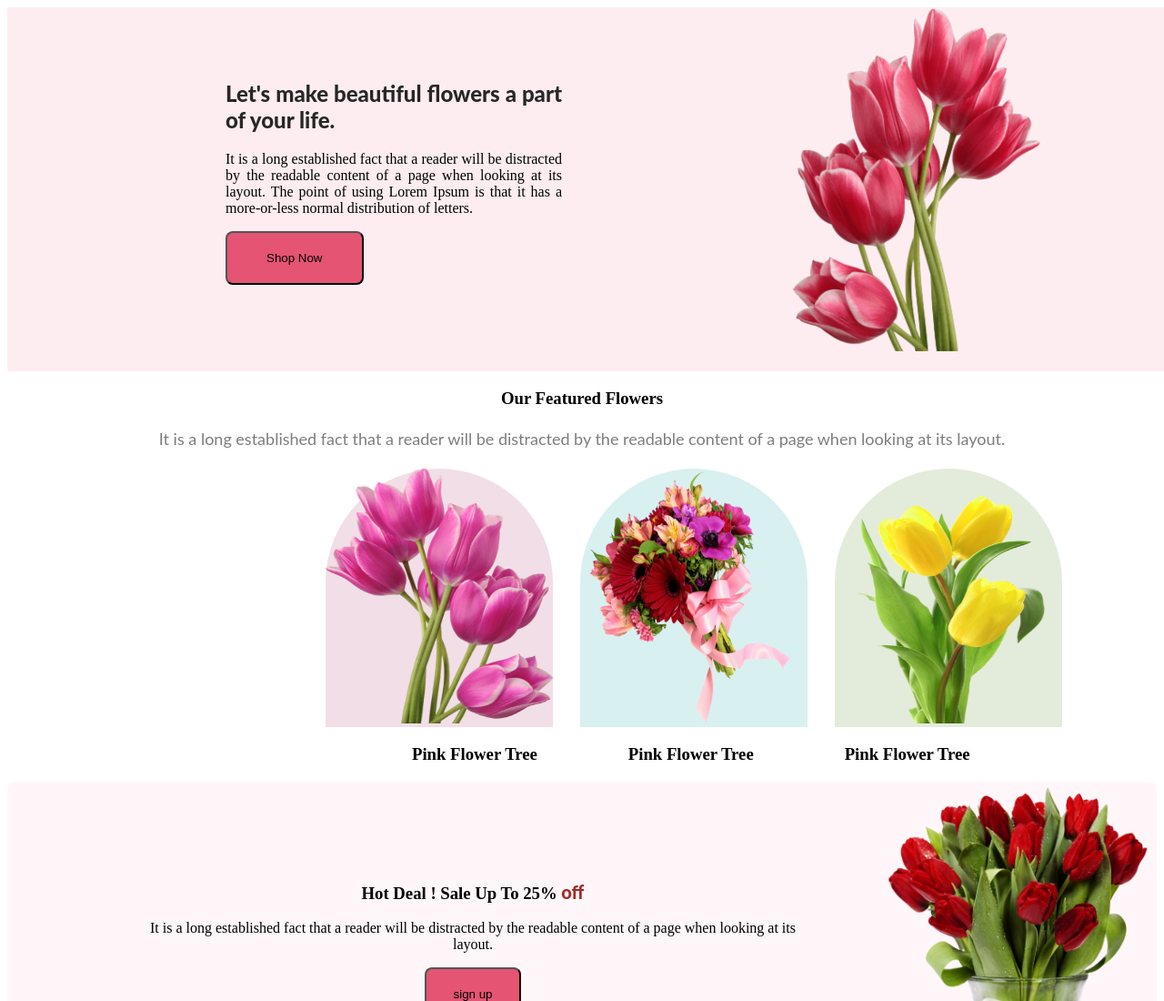
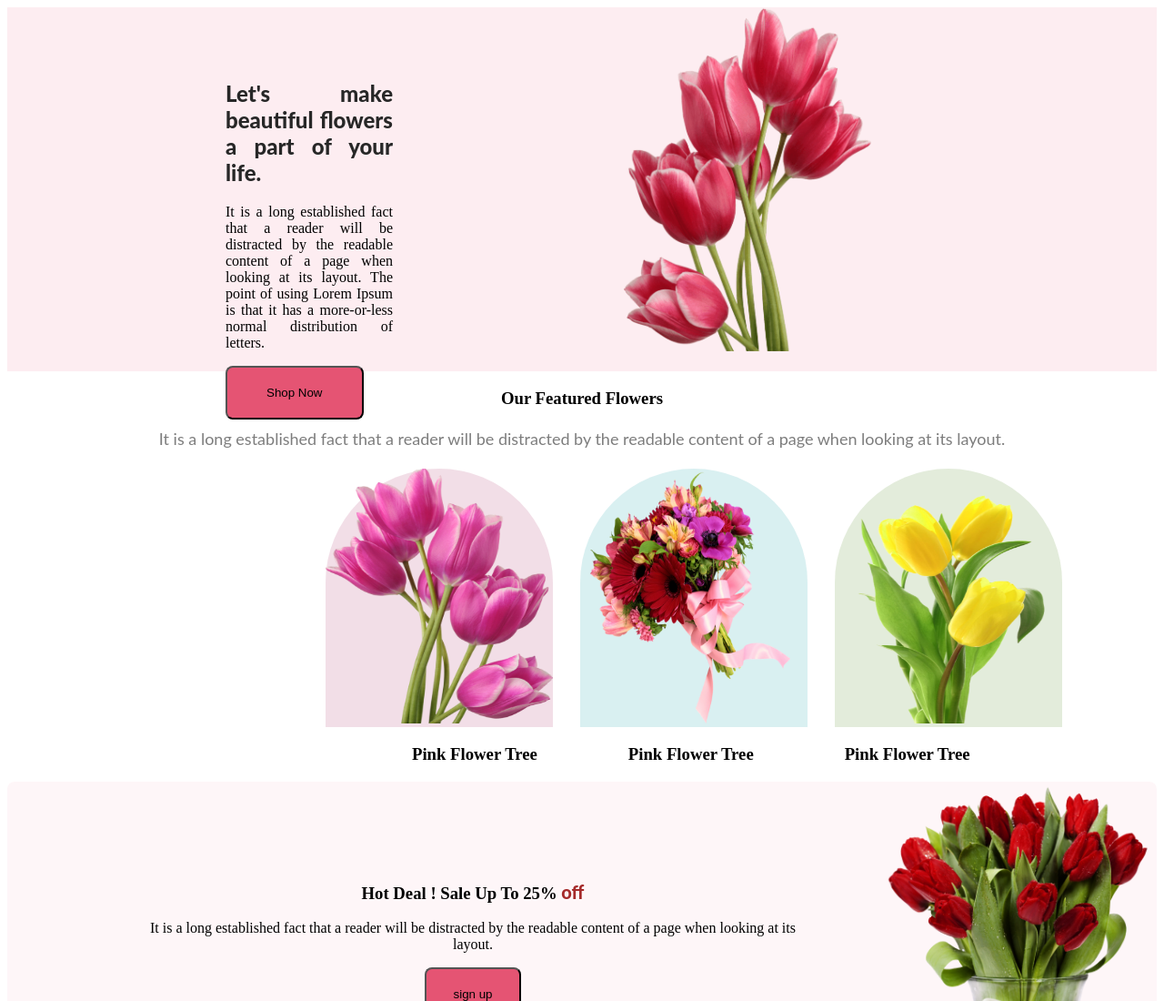
Before and after one commit to RTTauhid/assignment-1, a plain HTML site: page index.html in a window 1280 px wide. Shown: the top 1100 px of the page at 91% size. Drawn offline with Linux system fonts and the light colour scheme.

Commit message:
assignment1

```diff
--- a/style.css
+++ b/style.css
@@ -4,7 +4,7 @@
 }
 .header {
   text-align: justify;
-  width: 1450px;
+
   height: 400px;
   flex-shrink: 0;
   background: rgba(229, 84, 115, 0.1);
```
